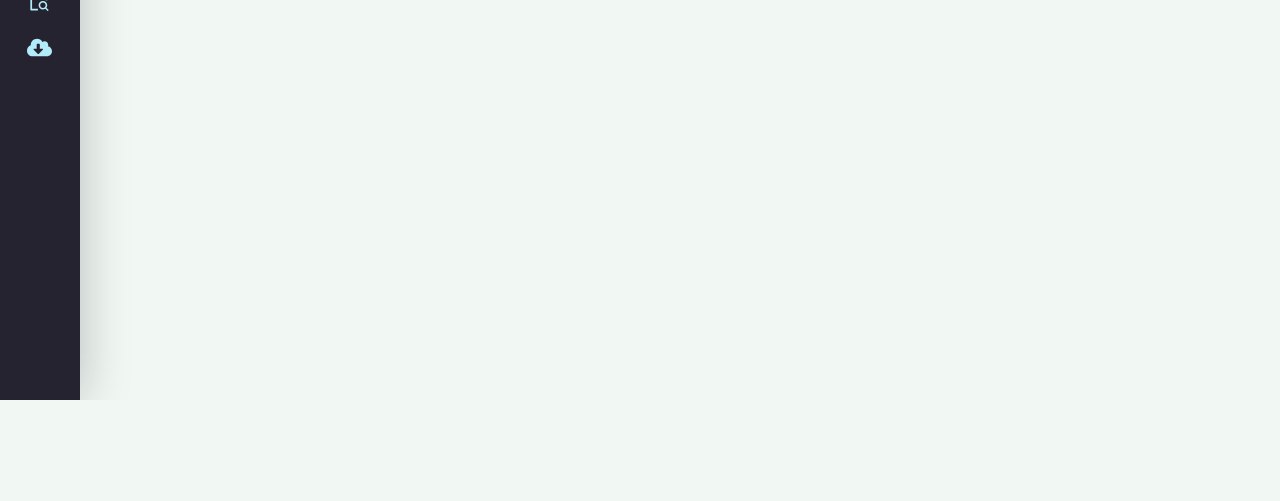
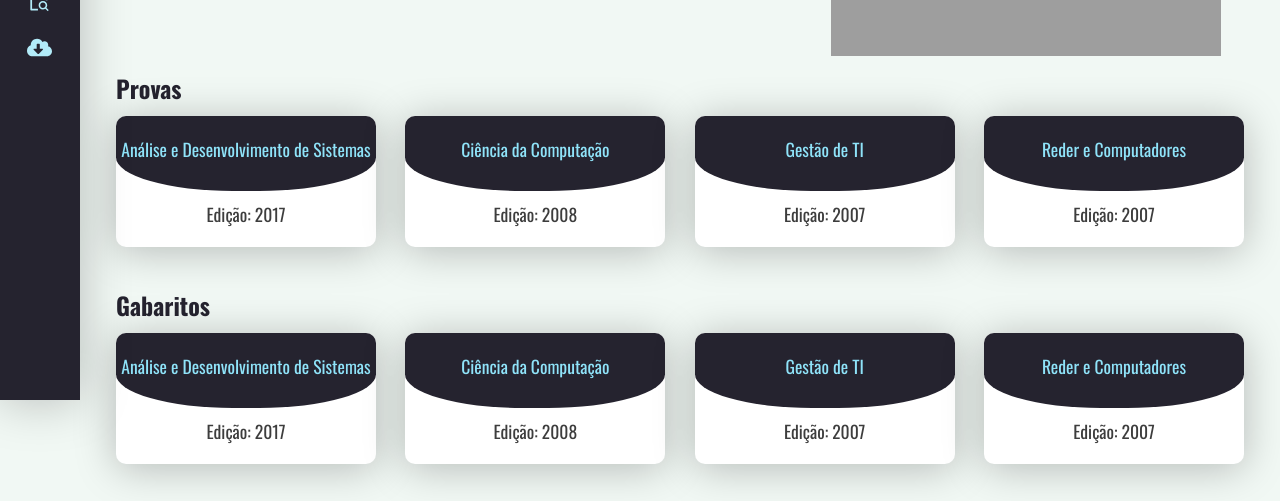
Before and after one commit to thsthiago/infonade_front_end, a React (Create React App) app: page / in a window 1280 px wide. Shown: the part 400-901 px from the top of the page. Before the commit the page ends 800 px from the top, so only its background shows below. Built offline with nearby package versions, Linux system fonts and the light colour scheme; grey boxes are pictures that could not be loaded.

Commit message:
adding CardTemplate component

```diff
--- /dev/null
+++ b/src/components/CardTemplate/index.tsx
@@ -0,0 +1,22 @@
+import { Container } from './styles'
+
+type CardTemplateProps = {
+  curso: string
+  edicao: number
+  gabarito?: boolean
+}
+
+export const CardTemplate = ({
+  gabarito,
+  curso,
+  edicao
+}: CardTemplateProps) => {
+  return (
+    <Container to={`/${gabarito && gabarito}/${curso}/${edicao}`}>
+      <div>
+        <h1>{curso}</h1>
+      </div>
+      <strong>Edição: {edicao}</strong>
+    </Container>
+  )
+}
--- /dev/null
+++ b/src/components/CardTemplate/styles.ts
@@ -0,0 +1,44 @@
+import styled from 'styled-components'
+import { Link } from 'react-router-dom'
+
+export const Container = styled(Link)`
+  box-shadow: 0px 4px 40px rgba(0, 0, 0, 0.25);
+  width: 45%;
+  max-width: 260px;
+  background: #fff;
+  border-radius: 10px;
+  overflow: hidden;
+  padding-bottom: 20px;
+  text-align: center;
+  margin-bottom: 20px;
+
+  > div {
+    margin-bottom: 10px;
+    background: var(--primary);
+    color: var(--blue-200);
+    height: 75px;
+    padding-top: 20px;
+    border-radius: 0px 0px 45% 45%;
+
+    h1 {
+      font-size: clamp(0.8rem, 2vw, 1.1rem);
+      font-weight: 400;
+      text-align: center;
+    }
+  }
+
+  strong {
+    font-family: 'Oswald', sans-serif;
+    font-weight: 400;
+    color: #3d3d3d;
+    font-size: clamp(0.8rem, 2vw, 1.1rem);
+  }
+
+  @media (min-width: 768px) {
+    width: 33.3%;
+  }
+
+  @media (min-width: 1920px) {
+    max-width: 340px;
+  }
+`
--- a/src/pages/Home/index.tsx
+++ b/src/pages/Home/index.tsx
@@ -1,10 +1,40 @@
 import React from 'react'
 
 import PlanetGif from '../../assets/planet.gif'
+import { CardTemplate } from '../../components/CardTemplate'
 import { InputSearch } from '../../components/InputSearch'
 import { Container } from './styles'
 
+type cursoDataProps = {
+  id: number
+  curso: string
+  edicao: number
+}
+
 const Home = () => {
+  const data: cursoDataProps[] = [
+    {
+      id: 1,
+      curso: 'Análise e Desenvolvimento de Sistemas',
+      edicao: 2017
+    },
+    {
+      id: 2,
+      curso: 'Ciência da Computação',
+      edicao: 2008
+    },
+    {
+      id: 3,
+      curso: 'Gestão de TI',
+      edicao: 2007
+    },
+    {
+      id: 4,
+      curso: 'Reder e Computadores',
+      edicao: 2007
+    }
+  ]
+
   return (
     <Container>
       <section>
@@ -18,6 +48,23 @@ const Home = () => {
 
         <img src={PlanetGif} />
       </section>
+      <section>
+        <h1>Provas</h1>
+        <div>
+          {data.map((data) => (
+            <CardTemplate key={data.id} {...data} />
+          ))}
+        </div>
+      </section>
+
+      <section>
+        <h1>Gabaritos</h1>
+        <div>
+          {data.map((data) => (
+            <CardTemplate key={data.id} {...data} />
+          ))}
+        </div>
+      </section>
     </Container>
   )
 }
--- a/src/pages/Home/styles.ts
+++ b/src/pages/Home/styles.ts
@@ -6,10 +6,11 @@ export const Container = styled.main`
   height: 100%;
   grid-area: 'page';
 
-  section {
+  section:first-child {
     width: 100%;
     max-width: 1900px;
     height: 45%;
+    max-height: 400px;
     background: url(${BackgroundHome}) no-repeat;
     background-position: -10px top;
     background-size: contain;
@@ -45,6 +46,7 @@ export const Container = styled.main`
     @media (min-width: 768px) {
       flex-direction: row;
       align-items: initial;
+      max-height: 400px;
 
       > div {
         width: 60%;
@@ -52,7 +54,7 @@ export const Container = styled.main`
         h1 {
           font-size: clamp(1.4rem, 4vw, 50px);
           color: var(--text);
-          padding: 5% 0 0 10%;
+          padding: 5% 0 0 5%;
           font-weight: 500;
 
           span {
@@ -60,6 +62,50 @@ export const Container = styled.main`
           }
         }
       }
+
+      img {
+        height: 100%;
+        margin: 80px auto 0;
+      }
+    }
+
+    @media (min-width: 1800px) {
+      > div {
+        width: 70%;
+
+        h1 {
+          padding: 5% 0 0 5%;
+        }
+      }
+
+      img {
+        width: 30%;
+        max-width: 390px;
+        margin: 80px auto 0;
+      }
+    }
+  }
+
+  section:nth-child(2) {
+    margin-top: 70px;
+  }
+
+  section:nth-child(2),
+  section:nth-child(3) {
+    margin-bottom: 20px;
+    width: 100%;
+    max-width: 1920px;
+    padding: 0 3%;
+
+    > h1 {
+      margin-bottom: 10px;
+      color: var(--primary);
+    }
+
+    > div {
+      width: 100%;
+      display: flex;
+      justify-content: space-between;
     }
   }
 `
--- a/src/styles/global.ts
+++ b/src/styles/global.ts
@@ -54,6 +54,7 @@ export const GlobalStyles = createGlobalStyle`
 
   body {
     background: var(--background);
+    /* background: black; */
   }
 
   button {
```
